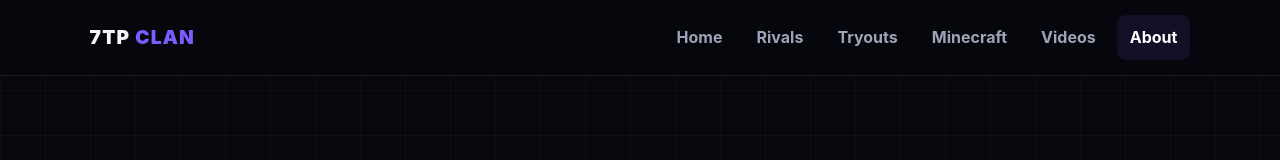
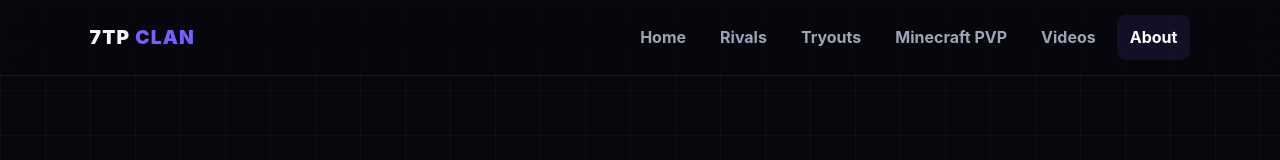
Before and after one commit to 7TPCLAN/7TPCLAN, a plain HTML site: page about.html in a window 1280 px wide. Shown: the top 160 px of the page. Drawn offline with Linux system fonts and the light colour scheme.

Commit message:
Owner Panel: Update about.html

```diff
--- a/about.html
+++ b/about.html
@@ -17,7 +17,7 @@
     <a href="index.html">Home</a>
     <a href="rivals.html">Rivals</a>
     <a href="tryouts.html">Tryouts</a>
-    <a href="minecraft.html">Minecraft</a>
+    <a href="minecraft.html">Minecraft PVP</a>
     <a href="videos.html">Videos</a>
     <a class="active" href="about.html">About</a>
   </nav>
```
